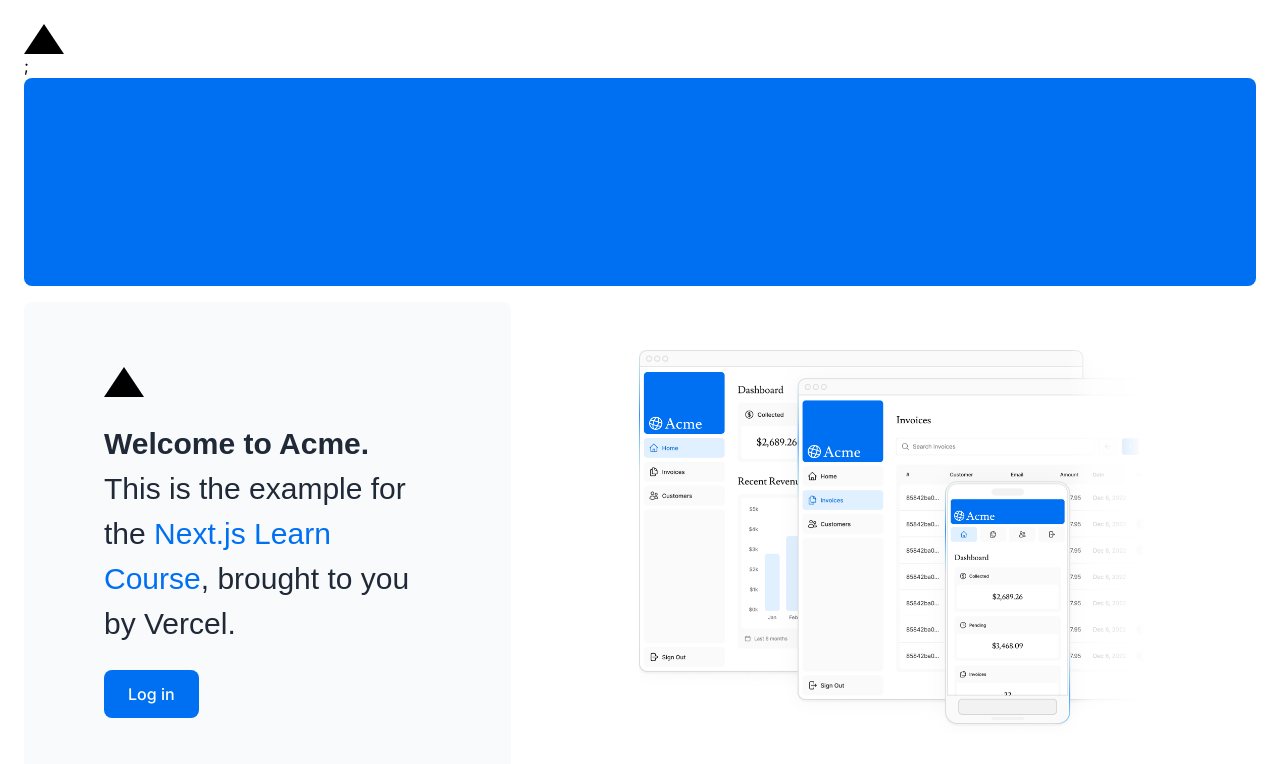
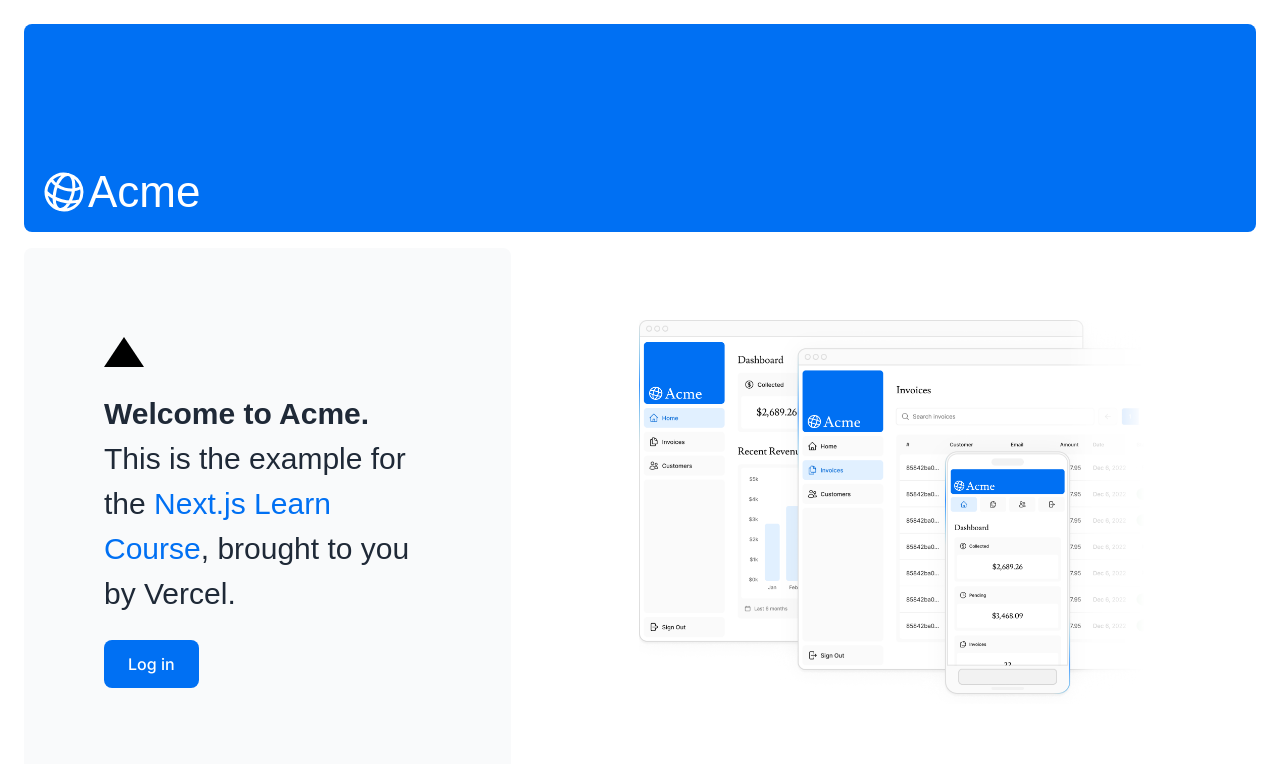
Before and after one commit to kazuki1023/nextjs-dashboard, a Next.js app: page / in a window 1280 px wide. Shown: the top 764 px of the page. Built offline with nearby package versions, Linux system fonts and the light colour scheme; a web font is replaced by a local one.

Commit message:
topページで不要なimage等を削除

```diff
--- a/app/page.tsx
+++ b/app/page.tsx
@@ -7,9 +7,8 @@
 export default function Page() {
   return (
     <main className="flex min-h-screen flex-col p-6">
-      <div className={styles.shape}></div>;
       <div className="flex h-20 shrink-0 items-end rounded-lg bg-blue-500 p-4 md:h-52">
-        {/* <AcmeLogo /> */}
+        <AcmeLogo />
       </div>
       <div className="mt-4 flex grow flex-col gap-4 md:flex-row">
         <div className="flex flex-col justify-center gap-6 rounded-lg bg-gray-50 px-6 py-10 md:w-2/5 md:px-20">
```
